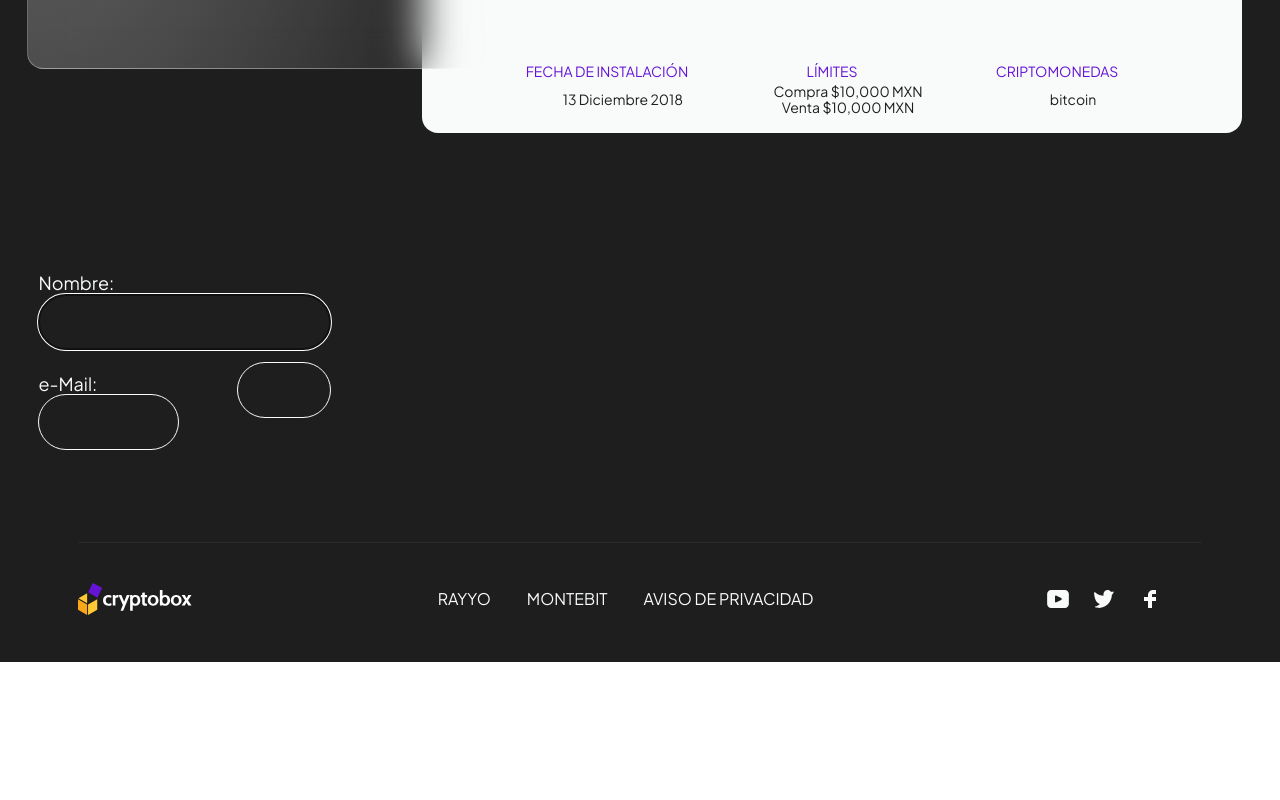
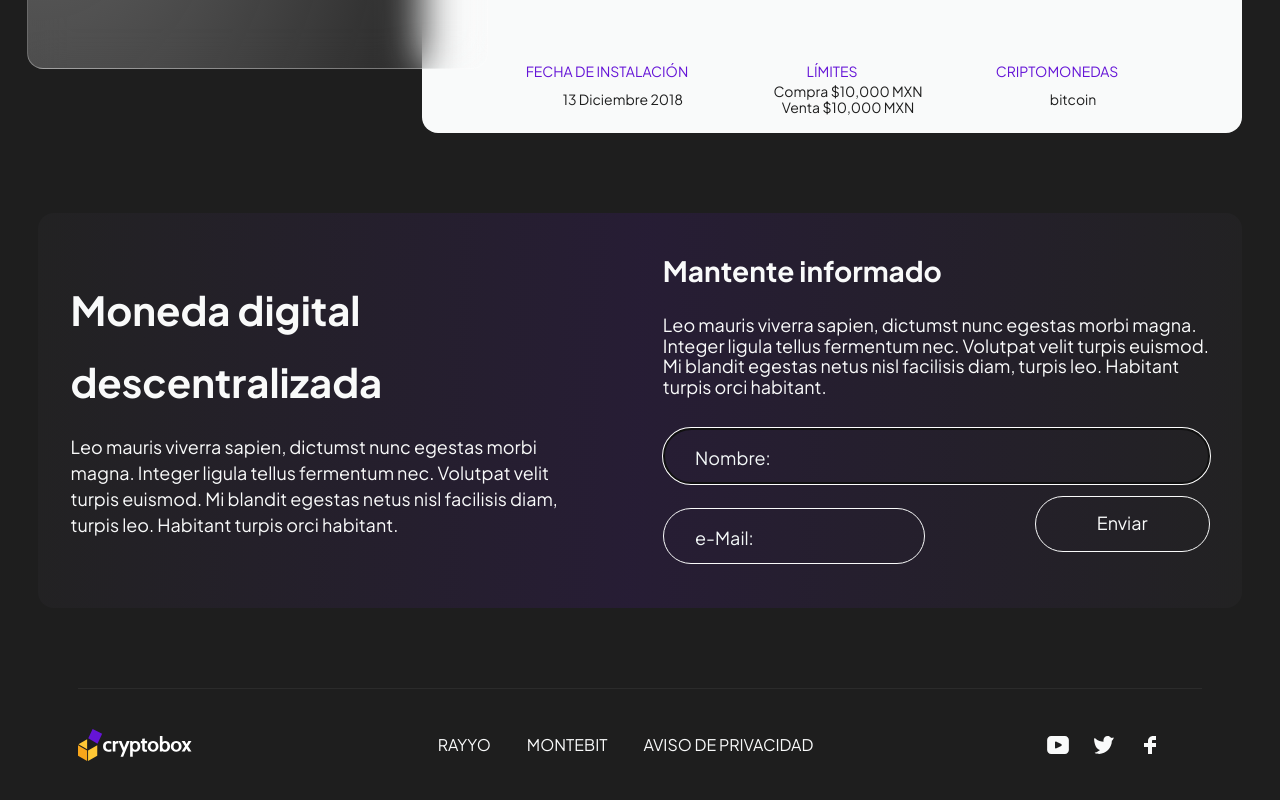
Before and after one commit to Lariicsa/mont-cryptobox, a Vue app: page / in a window 1280 px wide. Shown: the part 2283-3083 px from the top of the page. Before the commit the page ends 2945 px from the top, so only its background shows below. Built offline with nearby package versions, Linux system fonts and the light colour scheme; grey boxes are pictures that could not be loaded.

Commit message:
Add form

```diff
--- a/src/components/Form.vue
+++ b/src/components/Form.vue
@@ -1,8 +1,18 @@
 <template>
+  <div class="cryptoform__wrapper">
+    <div class="cryptoform__info">
+      <h2 class="cryptoform__title">Moneda digital descentralizada</h2>
+      <p class="cryptoform__text">
+        Leo mauris viverra sapien, dictumst nunc egestas morbi magna. Integer
+        ligula tellus fermentum nec. Volutpat velit turpis euismod. Mi blandit
+        egestas netus nisl facilisis diam, turpis leo. Habitant turpis orci
+        habitant.
+      </p>
+    </div>
     <transition name="formData">
-    <form @submit.prevent="updateAddress(userAddress)">
+      <form @submit.prevent="updateAddress(userAddress)" class="cryptoform">
         <div class="row">
-        <h4>{{ formTitle }}</h4>
+          <h3>{{ formTitle }}</h3>
           <p>{{ textHelp }}</p>
         </div>
         <Inputfield
@@ -26,26 +36,20 @@
             />
           </div>
           <div class="row sm">
-          <div class="form__button" @click="close">
-            {{ btnCancel }}
+            <div class="cryptoform__button" @click="close">
+              {{ buttonText }}
             </div>
           </div>
         </div>
       </form>
     </transition>
+  </div>
 </template>
 <script>
 import Inputfield from "@/components/InputField";
 export default {
-  name: "StoreForm",
-  props: [
-    "isShown",
-    "btnOk",
-    "btnCancel",
-    "formTitle",
-    "textHelp",
-    "showPhone",
-  ],
+  name: "cryptoForm",
+  props: ["isShown", "buttonText", "formTitle", "textHelp", "showPhone"],
 
   components: {
     Inputfield,
@@ -63,18 +67,14 @@ export default {
   methods: {
     updateAddress(userAddress) {
       const userDataForm = this.userAddress;
-      this.$store.dispatch("addUnregisteredAddress", {
-        shippingMethod: "Tienda",
-        storeId: 1,
-        nombre: userDataForm.nombre,
-        email: userDataForm.email,
-        phone: userDataForm.phone,
-        allowDelay: false,
-      });
       setTimeout(() => {
         this.$emit("close");
       }, 500);
     },
+
+    close() {
+      this.$emit("close");
+    },
   },
 };
 </script>
--- a/src/scss/components/form.scss
+++ b/src/scss/components/form.scss
@@ -1,5 +1,38 @@
-.form {
+.cryptoform {
+  display: flex;
+  flex-direction: column;
+  height: auto;
+  width: 100%;
+
+  &__wrapper {
+    display: grid;
+    grid-template-columns: 44% 48%;
+    justify-content: center;
+    align-items: center;
+    grid-column-gap: 4%;
+    grid-row-gap: 0;
+    padding: 3.2rem;
+    margin: 0 auto;
+    position: relative;
+    justify-content: space-between;
+    background: linear-gradient(
+      92.53deg,
+      rgba(83, 80, 89, 0.08) 0%,
+      rgba(101, 20, 215, 0.12) 49.86%,
+      rgba(83, 80, 89, 0.08) 100%
+    );
+    border-radius: $radius * 4;
+    height: auto;
+    width: 100%;
+
+    @include until($tablet-landscape){
+      grid-template-columns:  96%;
+    }
+  }
   &__button {
+    display: flex;
+    justify-content: center;
+    align-items: center;
     background-color: transparent;
     border: 0.1rem solid $white-neutral;
     border-radius: $small-title-size;
@@ -7,9 +40,16 @@
     font-size: $regular-size;
     color: $white-neutral;
     font-weight: $regular;
-    text-indent: 2.4rem;
     width: 100%;
     height: 5.6rem;
     position: relative;
   }
+
+  &__text {
+    margin: 1.6rem 0;
+    font-size: $regular-size;
+    color: $white-neutral;
+    font-weight: $regular;
+    line-height: $medium-size + 1;
+  }
 }
--- a/src/scss/components/textfield.scss
+++ b/src/scss/components/textfield.scss
@@ -27,6 +27,31 @@
     }
   }
 
+  & > label {
+    font-size: $regular-size;
+    color: $neutral-silver;
+    font-weight: $regular;
+    position: absolute;
+    top: 2rem;
+    left: 3.2rem;
+    transform-origin: left;
+    transition: transform 0.2s ease-in-out;
+    will-change: transform;
+    pointer-events: none;
+    z-index: 2;
+    &:active {
+      color: $sunglow;
+      cursor: text;
+    }
+    &.filled {
+      background-color: transparent;
+      padding: 0.8rem;
+      font-size: $small-size;
+      color: $white-neutral;
+      transform: scale(1) translateX(-2rem) translateY(-4.4rem);
+    }
+  }
+
   &__title {
     font-size: $small-title-size;
     line-height: $small-title-size + $global-padding;
--- a/src/scss/shared/global.scss
+++ b/src/scss/shared/global.scss
@@ -46,6 +46,10 @@ h2 {
 h3 {
   font-size: $small-title-size;
   line-height: $small-title-size + $global-rythm;
+  @include until($tablet-landscape) {
+    font-size: $medium-size + $radius;
+    line-height: $medium-size + 0.4rem;
+  }
 }
 
 .space {
@@ -110,6 +114,13 @@ h3 {
     align-items: center;
   }
 
+  &.sm,
+  &.md {
+    @include until($tablet-landscape) {
+      width: 100%;
+    }
+  }
+
   &.globalmargin {
     margin: 4rem 0;
   }
--- a/src/views/HomeView.vue
+++ b/src/views/HomeView.vue
@@ -45,7 +45,12 @@
       /></Maps>
     </div>
     <div class="row between globalmargin">
-      <Form></Form>
+      <Form
+        buttonText="Enviar"
+        formTitle="Mantente informado"
+        textHelp="Leo mauris viverra sapien, dictumst nunc egestas morbi magna. Integer ligula tellus fermentum nec.
+Volutpat velit turpis euismod. Mi blandit egestas netus nisl facilisis diam, turpis leo. Habitant turpis orci habitant."
+      />
     </div>
     <Footer :items="footerItems" :social="footerSocial" />
   </div>
```
Lines whose indentation alone changed are shown as unchanged.
